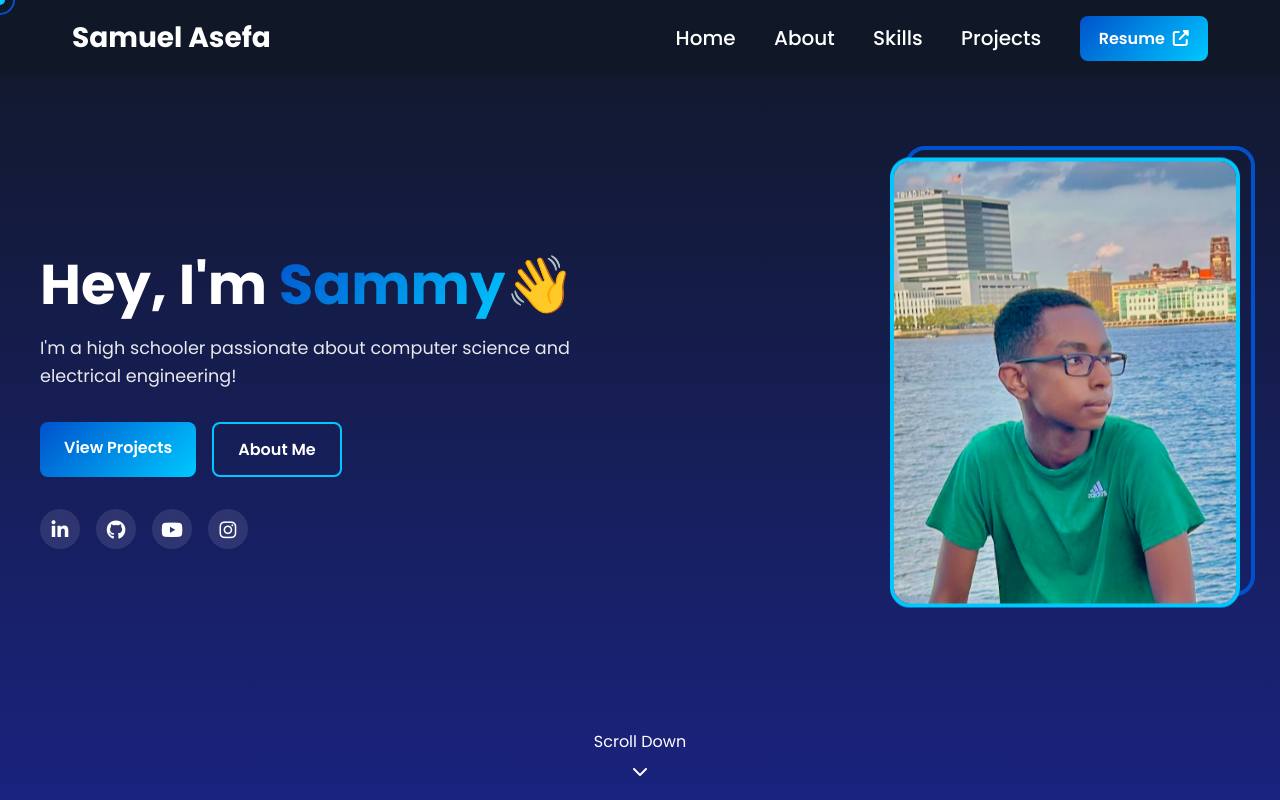
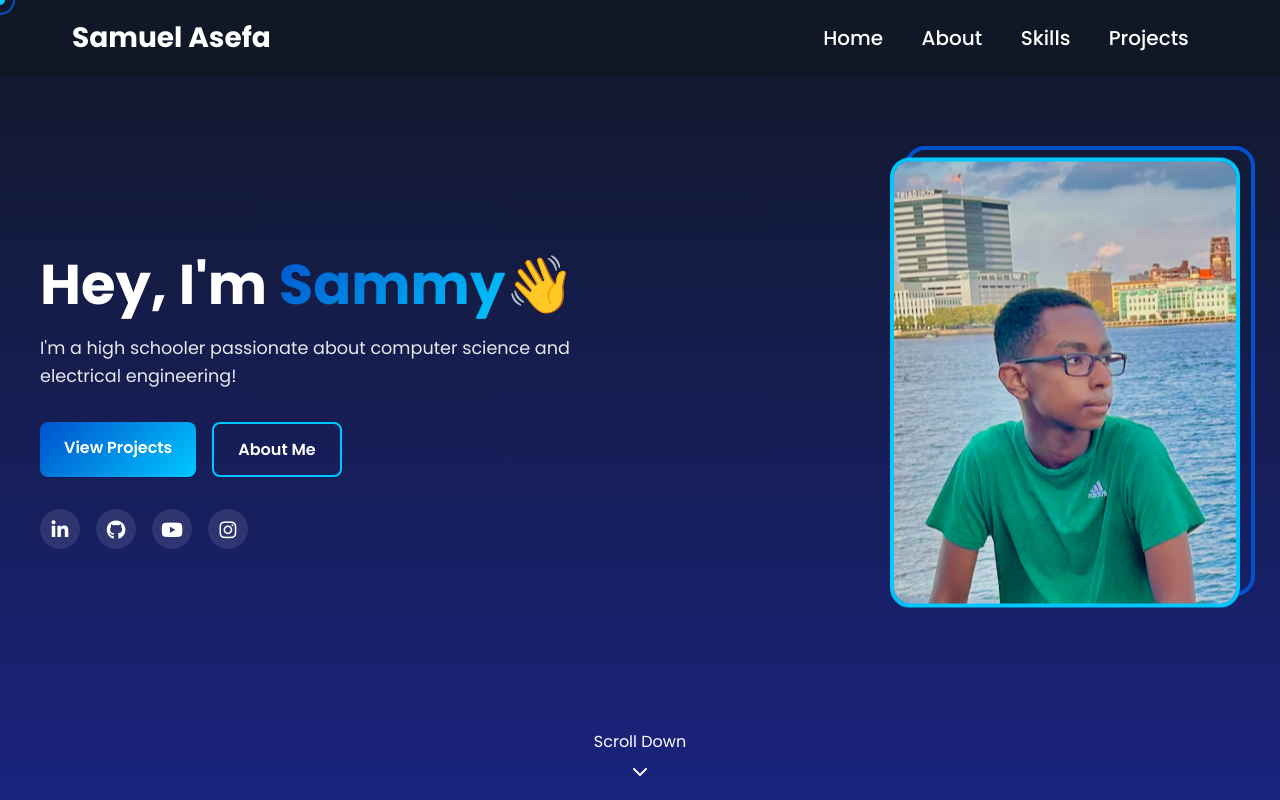
Before and after one commit to samuel-asefa/samuel-asefa.github.io, a plain HTML site: page index.html in a window 1280 px wide. Shown: the top 800 px of the page. Drawn offline with nearby package versions, Linux system fonts and the light colour scheme.

Commit message:
Update index.html

```diff
--- a/index.html
+++ b/index.html
@@ -59,7 +59,6 @@
                     <li><a href="#about" class="nav-link">About</a></li>
                     <li><a href="#skills" class="nav-link">Skills</a></li>
                     <li><a href="#projects" class="nav-link">Projects</a></li>
-                    <li><a href="https://drive.google.com/file/d/1kedD7QuQSQm7JoPZESzPy1IQM8eOCUQH/view?usp=sharing" target="_blank" rel="noopener" class="resume-btn">Resume <i class="fas fa-external-link-alt"></i></a></li>
                 </ul>
                 <div class="hamburger" aria-label="Menu toggle">
                     <span></span>
```
